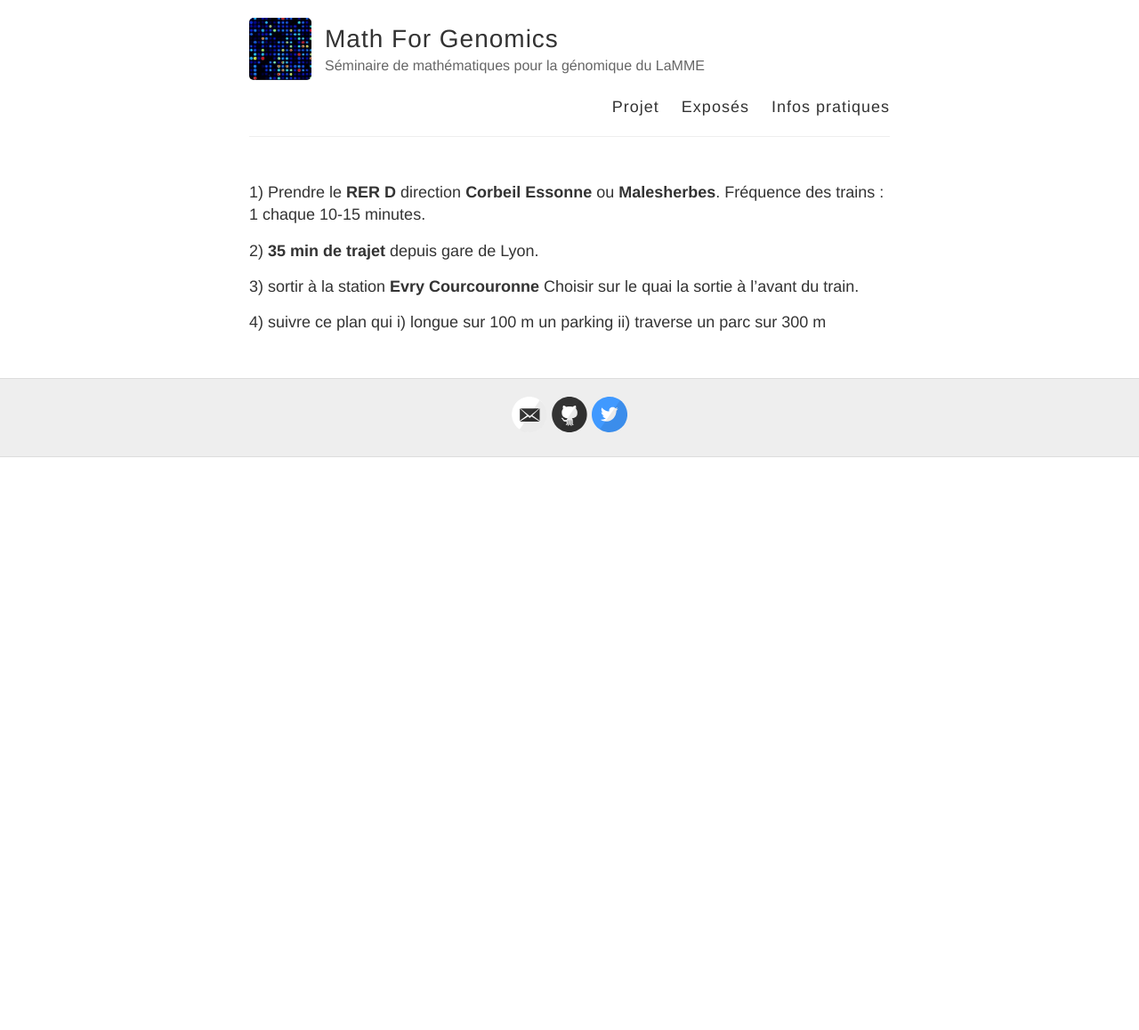
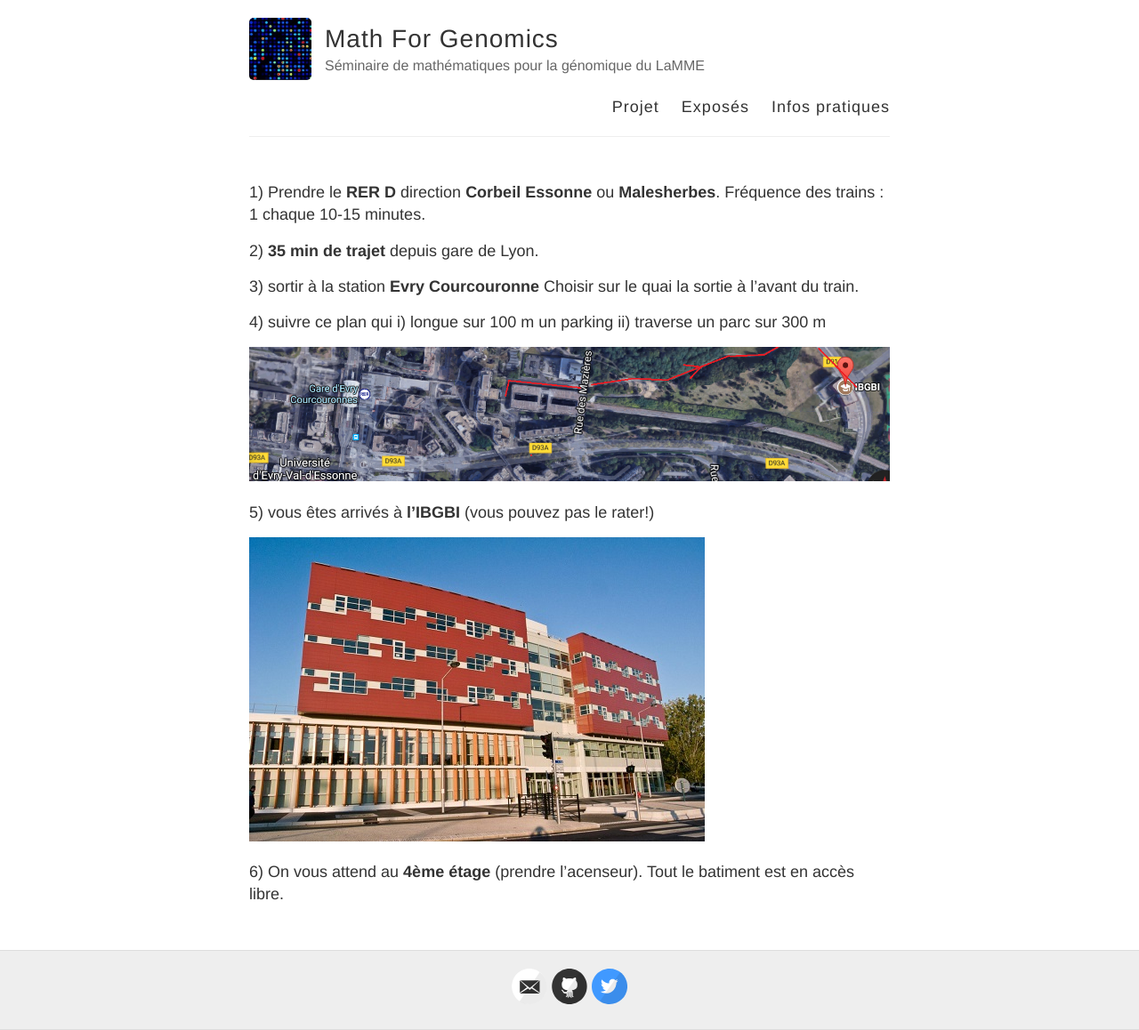
Before and after one commit to MathForGenomics/MathForGenomics.github.io, a Jekyll site: the page built from infos.md, in a window 1280 px wide. Shown: the whole page at 89% size. Built offline with Jekyll 4.4.1, drawn with Linux system fonts in a browser that asks for light colours; before the commit the page ends 900 px from its top, so only the background shows below that.

Commit message:
Update infos.md

```diff
--- a/infos.md
+++ b/infos.md
@@ -11,3 +11,11 @@ permalink: /infos/
 3) sortir à la station **Evry Courcouronne** Choisir sur le quai la sortie à l'avant du train.
 
 4) suivre ce plan qui i) longue sur 100 m un parking ii) traverse un parc sur 300 m
+
+![_config.yml]({{ site.baseurl }}/images/carte.png)
+
+5) vous êtes arrivés à **l'IBGBI** (vous pouvez pas le rater!)
+
+![_config.yml]({{ site.baseurl }}/images/ibgbi.png)
+
+6) On vous attend au **4ème étage** (prendre l'acenseur). Tout le batiment est en accès libre.
```
